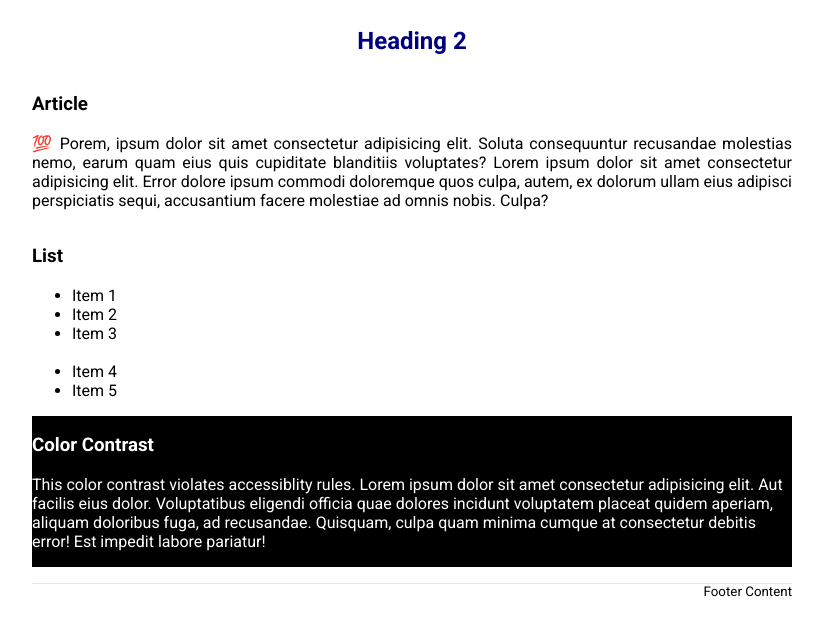
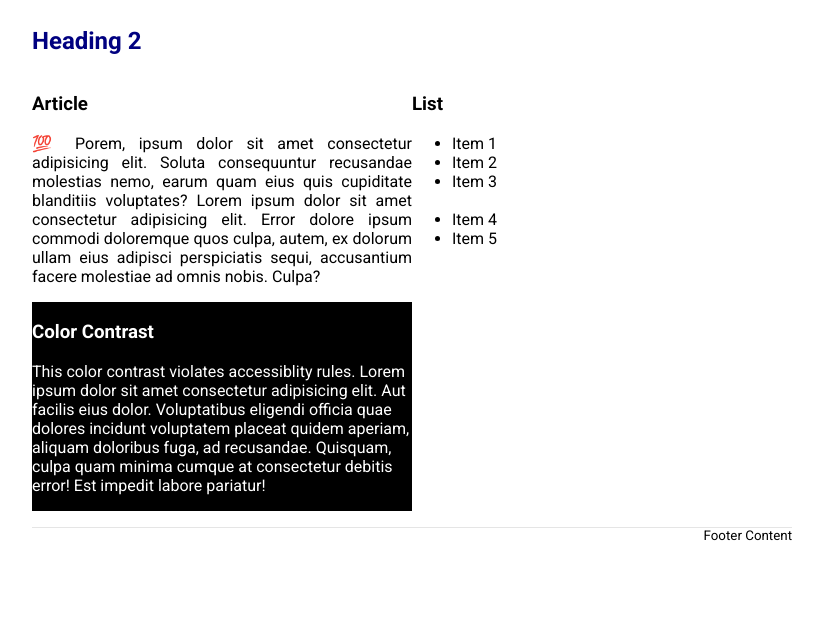
Before and after one commit to haithcock/wdd131, a plain HTML site: page week03/design.html in a window 1280 px wide. Shown: the part 176-800 px from the top of the page, without its empty margins (228-1051 px from the left). Drawn offline with Linux system fonts and the light colour scheme.

Commit message:
added main h2 to css

```diff
--- a/week03/styles/design.css
+++ b/week03/styles/design.css
@@ -19,12 +19,17 @@ h1 {
 }
 
 main {
-	display: grid;
+    display: grid;
+    grid-template-columns: 1fr 1fr;
+}
+
+main h2 {
+    grid-column: span 2;
 }
 
 h2 {
 	color: navy;
-	text-align: center;
+	text-align: left;
 }
 
 article p {
```
